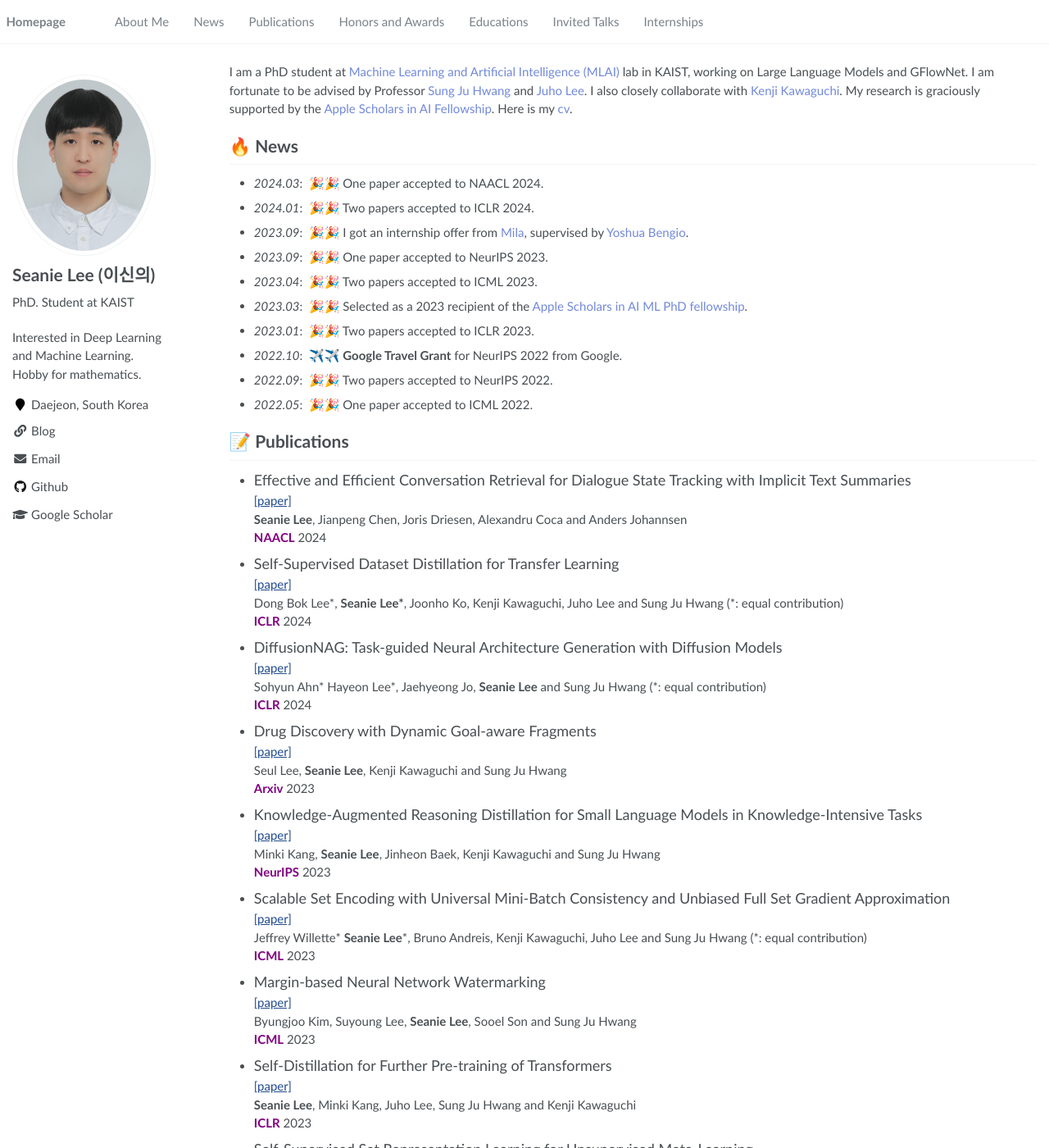
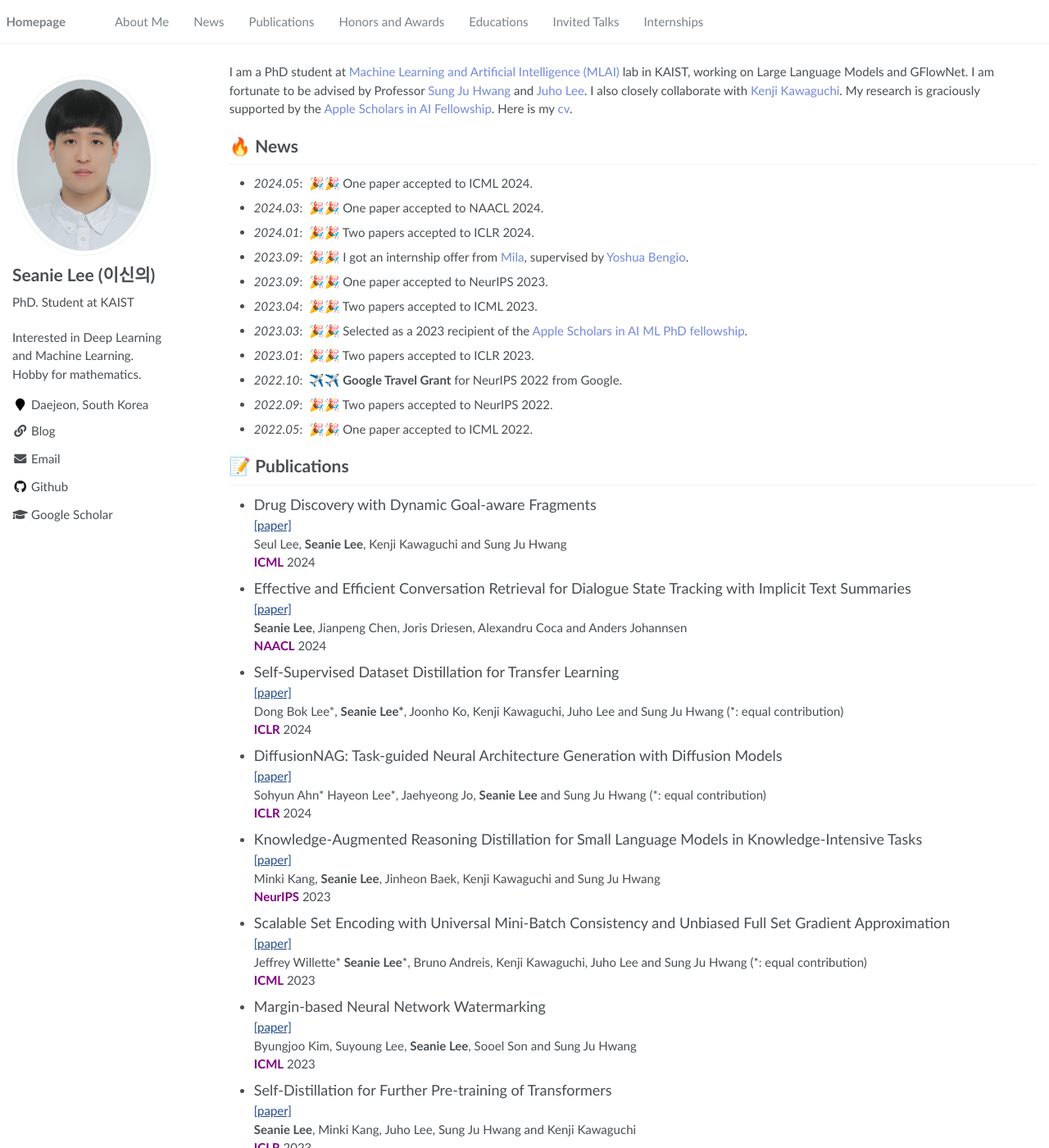
Before and after one commit to seanie12/seanie12.github.io, a Jekyll site: the page built from _pages/about.md, in a window 1280 px wide and 1400 px high. Shown: the whole window at 82% size. Built offline with Jekyll 4.4.1, drawn with Linux system fonts in a browser that asks for light colours.

Commit message:
Update about.md

```diff
--- a/_pages/about.md
+++ b/_pages/about.md
@@ -22,6 +22,7 @@ I am a PhD student at <a href="https://www.mlai-kaist.com/" style="color: #7289d
 
 
 # 🔥 News
+- *2024.05*: &nbsp;🎉🎉 One paper accepted to ICML 2024.
 - *2024.03*: &nbsp;🎉🎉 One paper accepted to NAACL 2024.
 - *2024.01*: &nbsp;🎉🎉 Two papers accepted to ICLR 2024.
 - *2023.09*: &nbsp;🎉🎉 I got an internship offer from <a href="https://mila.quebec/en/" style="color: #7289da; text-decoration: none;" >Mila</a>, supervised by <a href="https://yoshuabengio.org/" style="color: #7289da; text-decoration: none;">Yoshua Bengio</a>.
@@ -35,6 +36,10 @@ I am a PhD student at <a href="https://www.mlai-kaist.com/" style="color: #7289d
 <!-- - *2022.02*: &nbsp;🎉🎉 Lorem ipsum dolor sit amet, consectetur adipiscing elit. Vivamus ornare aliquet ipsum, ac tempus justo dapibus sit amet.  -->
 
 # 📝 Publications
+- <font size="4">Drug Discovery with Dynamic Goal-aware Fragments</font>
+[[paper]](https://arxiv.org/abs/2310.00841) \\
+Seul Lee, **Seanie Lee**, Kenji Kawaguchi and Sung Ju Hwang \\
+<span style="color:purple">**ICML**</span> 2024
 
 - <font size="4">Effective and Efficient Conversation Retrieval for Dialogue State Tracking with Implicit Text Summaries</font>
 [[paper]](https://arxiv.org/abs/2402.13043) \\
@@ -51,11 +56,6 @@ Dong Bok Lee\*, **Seanie Lee\***, Joonho Ko, Kenji Kawaguchi, Juho Lee and Sung
 [[paper]](https://arxiv.org/abs/2305.16943) \\
 Sohyun Ahn\*  Hayeon Lee\*, Jaehyeong Jo, **Seanie Lee** and Sung Ju Hwang (\*: equal contribution) \\
 <span style="color:purple">**ICLR**</span> 2024
-
-- <font size="4">Drug Discovery with Dynamic Goal-aware Fragments</font>
-[[paper]](https://arxiv.org/abs/2310.00841) \\
-Seul Lee, **Seanie Lee**, Kenji Kawaguchi and Sung Ju Hwang \\
-<span style="color:purple">**Arxiv**</span> 2023
 
 - <font size="4">Knowledge-Augmented Reasoning Distillation for Small Language Models in Knowledge-Intensive Tasks</font>
 [[paper]](https://arxiv.org/abs/2305.18395) \\
```
